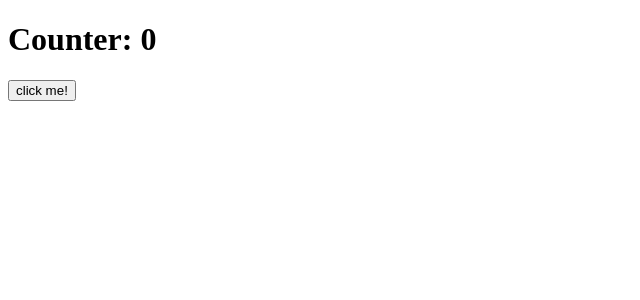
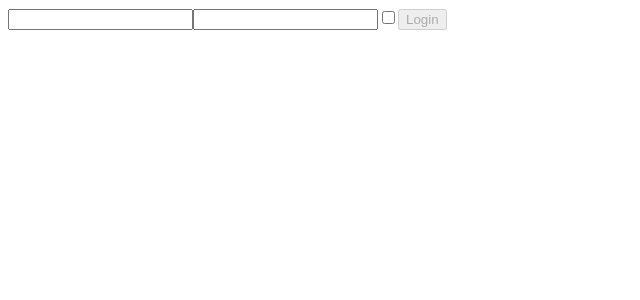
Before and after one commit to marcopiro91/React-Esercizi, a React (Create React App) app: page / in a window 1280 px wide. Shown: the top 300 px of the page, without its empty margins (0-640 px from the left). Built offline with nearby package versions, Linux system fonts and the light colour scheme.

Commit message:
exercise-31

```diff
--- a/src/App.js
+++ b/src/App.js
@@ -1,5 +1,5 @@
 import React from "react";
-import { ClickCounter } from "./ClickCounter"
+import { Form } from "./Form"
 
 
 
@@ -7,11 +7,5 @@ import { ClickCounter } from "./ClickCounter"
 
 
 export function App() {
-
-    const handleCounterChange = (counterValue) => {
-        console.log('Counter changed', counterValue);
-    }
-
-
-    return <ClickCounter onCounterChange={handleCounterChange} />
+    return <Form/>
 }
--- a/src/ClickCounter.js
+++ /dev/null
@@ -1,24 +0,0 @@
-import React, { useEffect, useState } from 'react';
-
-/* Add a side effect to the ClickCounter component from useState 01 that calls a onCounterChange function with the current value of the counter every time value of the counter changes. The function should be received as a prop. */
-
-export function ClickCounter({onCounterChange}) {
-    const [counter, setCounter] = useState(0)
-
-    useEffect(() => {
-        onCounterChange(counter)
-    }, [counter, onCounterChange])
-
-    function handleCounterIncrement() {
-        setCounter(counter => counter + 1)
-    }
-
-
-
-    return (
-        <div>
-            <h1>Counter: {counter}</h1>
-            <button onClick={handleCounterIncrement}>click me!</button>
-        </div>
-    )
-}
--- /dev/null
+++ b/src/Form.js
@@ -0,0 +1,38 @@
+import React, { useState } from "react";
+
+
+export function Form() {
+    const [data, setData] = useState({
+        username: '',
+        password: '',
+        remember: false
+    })
+
+    function handleInputCHange(event) {
+        const {name, type, value, checked} = event.target
+
+        setData((data) => {
+            return {
+                ...data,
+                [name]: type === 'checkbox' ? checked : value
+            }
+
+        })
+
+        console.log(data)
+    }
+
+        function isDisabled() {
+            return !(data.username && data.password)
+        }
+
+
+
+
+    return <form>
+                <input value={data.username} name='username' onChange={handleInputCHange}/>
+                <input value={data.password} type="password" name='password' onChange={handleInputCHange}/>
+                <input checked={data.remember} onChange={handleInputCHange} name='remember' type='checkbox'  />
+                <button disabled={isDisabled()}>Login</button>
+           </form>
+}
```
